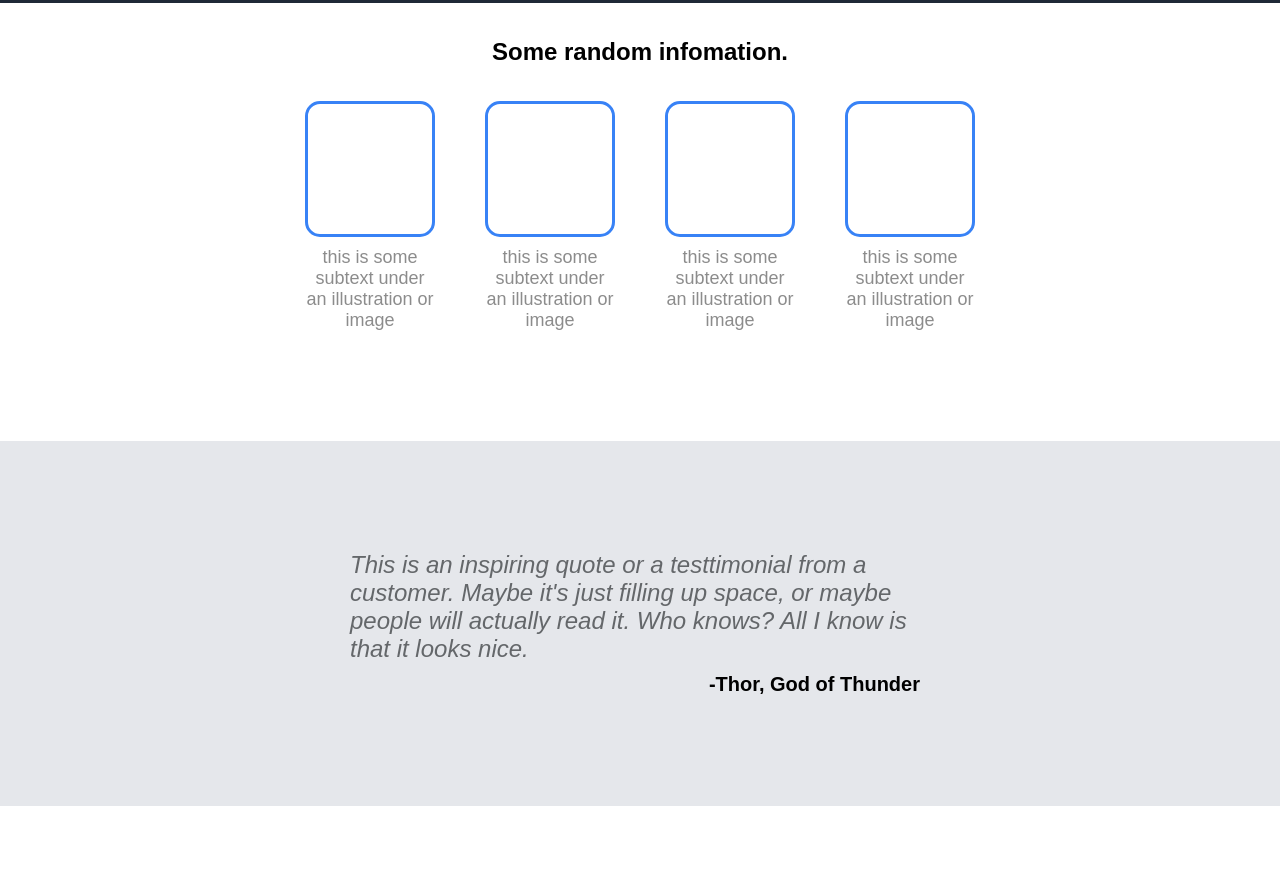
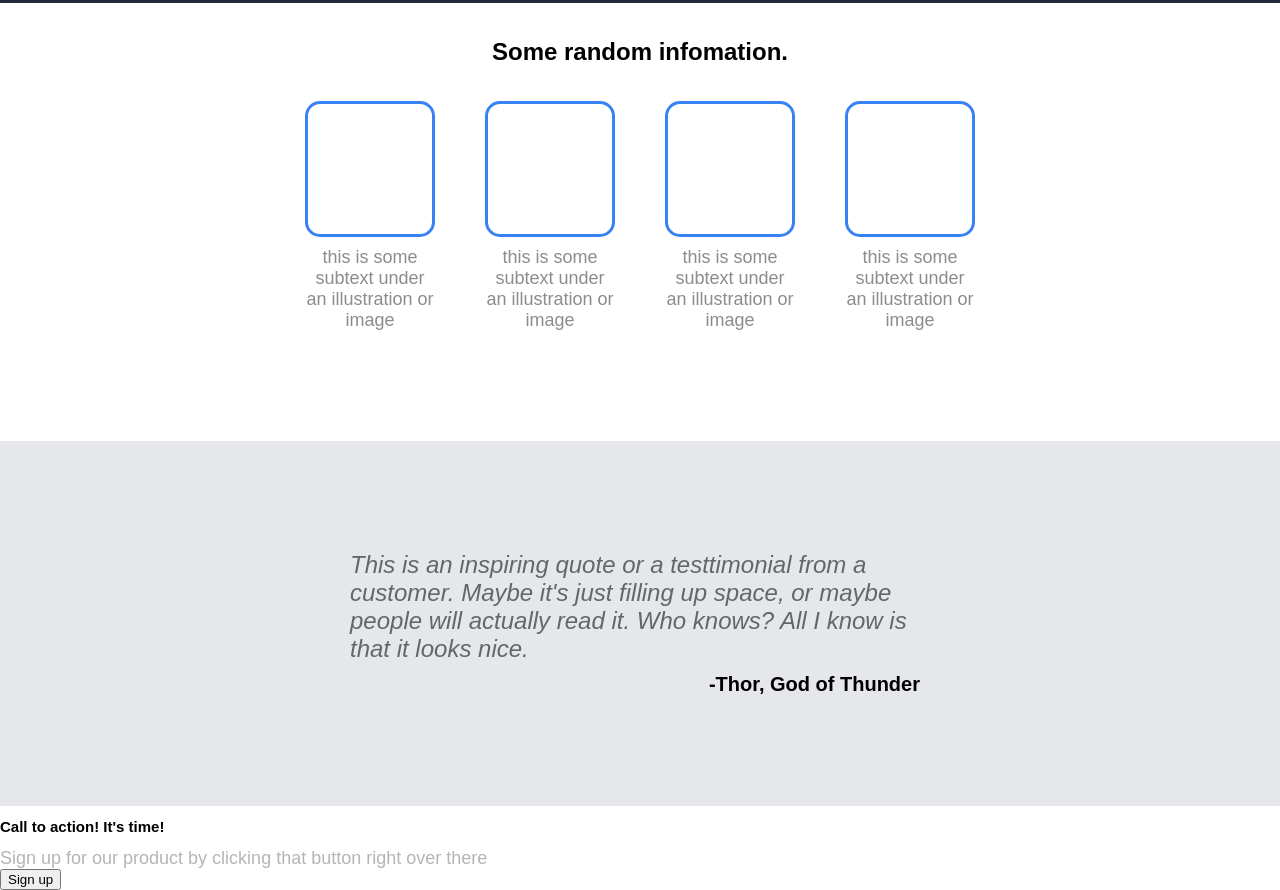
Before and after one commit to DanH0210/landing_page, a plain HTML site: page index.html in a window 1280 px wide. Shown: the part 433-1323 px from the top of the page. Before the commit the page ends 1239 px from the top, so only its background shows below. Drawn offline with Linux system fonts and the light colour scheme.

Commit message:
implement the fourth-section basic html

```diff
--- a/index.html
+++ b/index.html
@@ -49,8 +49,18 @@
         </div>
     </div>
     <div class="third-section">
-        <p>This is an inspiring quote or a testtimonial from a customer. Maybe it's just filling up space, or maybe people will actually read it. Who knows? All I know is that it looks nice.</p>
+        <p>This is an inspiring quote or a testtimonial from a customer. Maybe it's just filling up space, or maybe
+            people will actually read it. Who knows? All I know is that it looks nice.</p>
         <div>-Thor, God of Thunder</div>
+    </div>
+    <div class="fourth-section">
+        <div class="container">
+            <div class="left-container">
+                <h2>Call to action! It's time!</h2>
+                <p>Sign up for our product by clicking that button right over there</p>
+            </div>
+            <button class="sign-up">Sign up</button>
+        </div>
     </div>
 </body>
 
```
